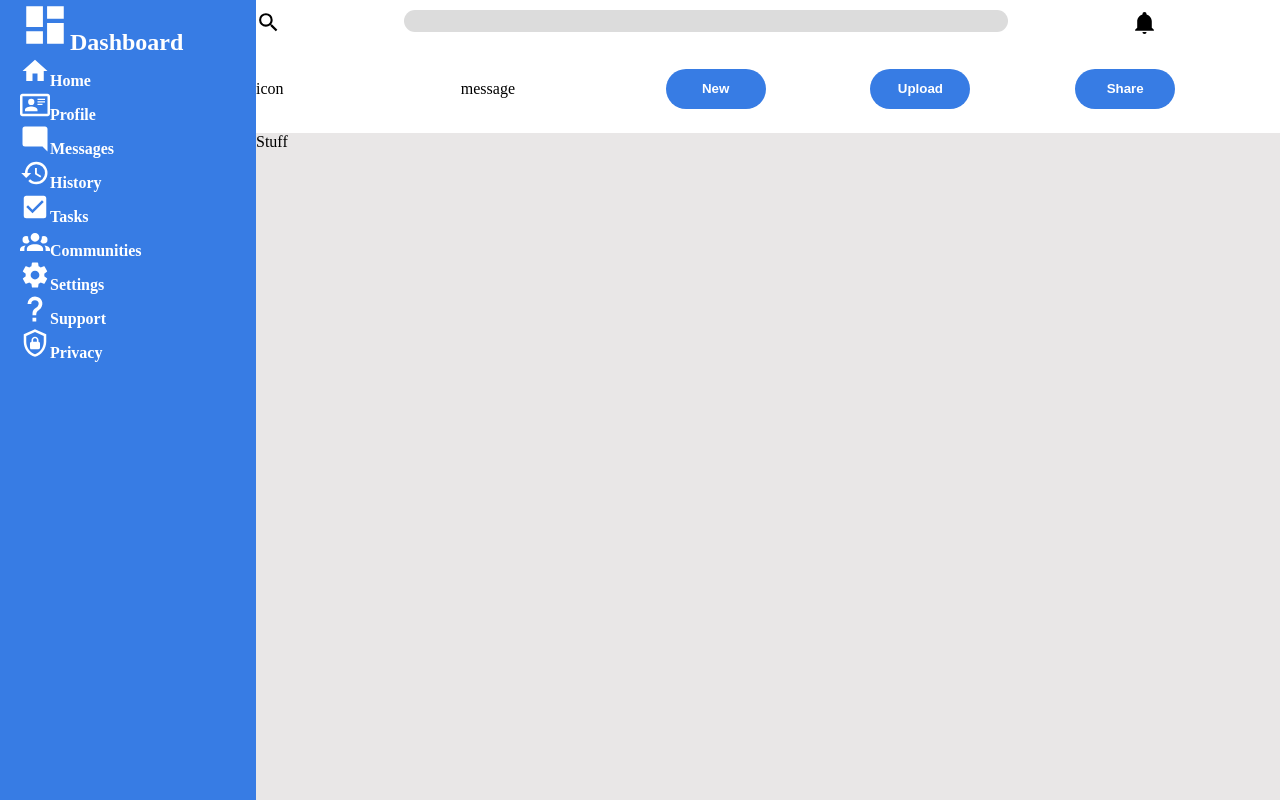
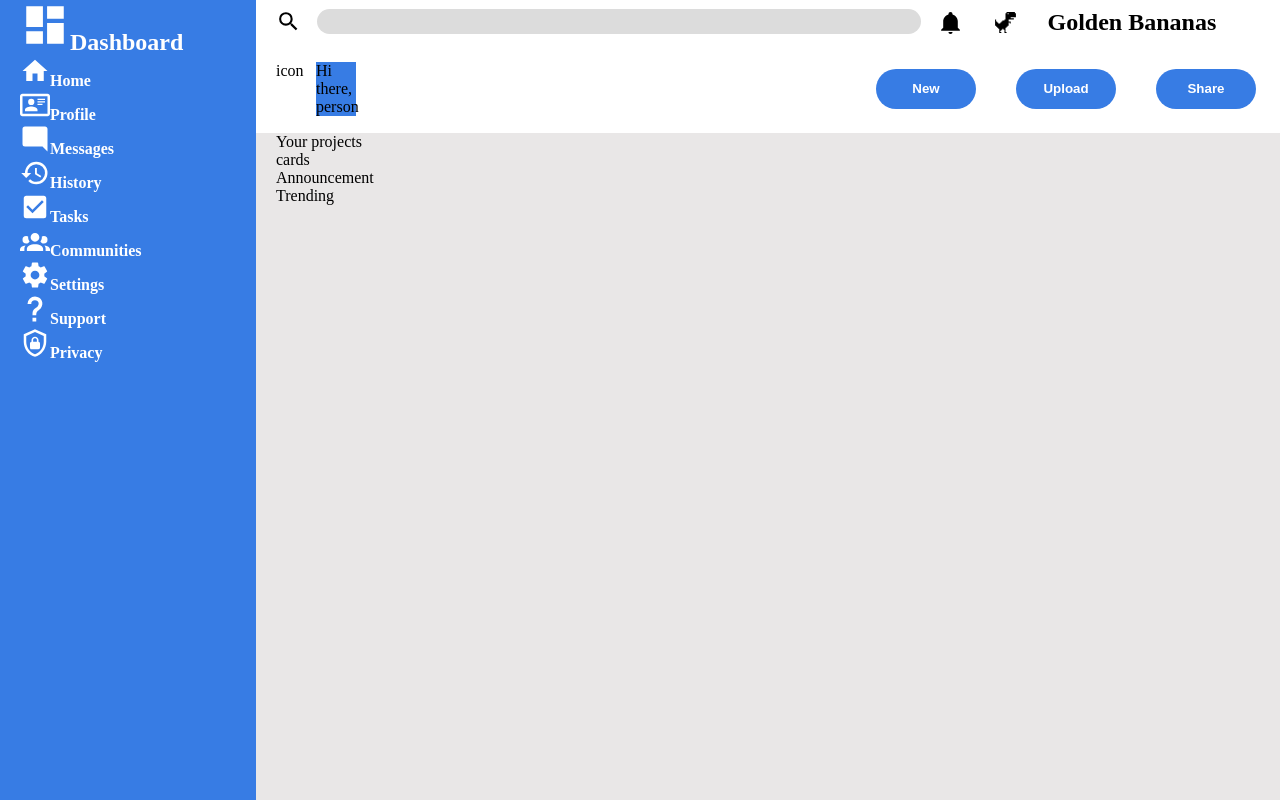
Before and after one commit to hxnzxz/Dashboard, a plain HTML site: page index.html in a window 1280 px wide. Drawn offline with Linux system fonts and the light colour scheme.

Commit message:
more icons dashboard layout finalized

```diff
--- a/index.html
+++ b/index.html
@@ -22,20 +22,42 @@
     <div class="dashboard">
         <div class="profile">
             <div class="upper">
+                <div class="upper-left">
                     <img src="icons/magnify.svg" alt="search-icon">
                     <input type="text" class="search-bar">
-                <img src="icons/bell.svg" alt="notifications-icon">
+                </div>
+                <div class="upper-right">
+                    <img src="icons/bell.svg" alt="notifications-icon">
+                    <img src="icons/google-downasaur.svg" alt="profile-icon">
+                    Golden Bananas
+                </div>
             </div>
             <div class="lower">
-                icon
-                <div>message</div>
-                <button class="blue-button">New</button>
-                <button class="blue-button">Upload</button>
-                <button class="blue-button">Share</button>
+                <div class="lower-left">
+                    icon
+                    <div>
+                        <div>
+                            Hi there,
+                        </div>
+                        <div>
+                            person
+                        </div>
+                    </div>
+                </div>
+                <div class="lower-right">
+                    <button class="blue-button">New</button>
+                    <button class="blue-button">Upload</button>
+                    <button class="blue-button">Share</button>
+                </div>
             </div>
         </div>
         <div class="interactables">
-            Stuff
+            Your projects
+            <div class="card-container">
+                cards
+            </div>
+            <div class="announcement-container">Announcement</div>
+            <div class="trending-container">Trending</div>
         </div>
     </div>
 </body>
--- a/styles.css
+++ b/styles.css
@@ -1,5 +1,9 @@
+:root {
+    --main-theme: #377ce4;
+  }
+
 .sidebar {
-    background-color: #377ce4;
+    background-color: var(--main-theme);
     color: white;
     height: 100%;
     padding-left: 20px;
@@ -44,7 +48,7 @@ body {
 
 .search-bar{
     width: 600px;
-    height: 1.5em;
+    height: 1.75em;
     border-radius: 1em;
     background-color: gainsboro;
     border: none;
@@ -54,31 +58,70 @@ body {
     background-color: rgba(231, 229, 229, 0.911);
 }
 .upper{
+    padding-left: 20px;
     display: grid;
     grid-template-rows: 1fr;
     grid-auto-flow: column;
     align-self: center;
 }
 
+.upper-left {
+    display: grid;
+    grid-template-rows: 1fr;
+    grid-auto-flow: column;
+    gap: 0;
+    max-width: 675px;
+}
+
+.lower-left * {
+    background-color: #377ce4;
+}
+
+.upper-right {
+    display: grid;
+    grid-template-columns: 40px 40px 200px;
+    align-items: center;
+    gap: 15px;
+    font-size: 1.5em;
+    font-weight: bold;
+}
+
 .upper img {
     height: 25px;
     width: 25px;
-
 }
 
 .lower {
     display: grid;
-    grid-template-columns: repeat(auto-fit, minmax(100px, 1fr));
+    padding-left: 20px;
+    grid-template-columns: 400px 200px;
     grid-template-rows: 1fr;
     align-items: center;
+    gap: 200px;
+}
+
+.lower-left {
+    display: grid;
+    grid-template-columns: 40px 40px;
+}
+
+.lower-right {
+    display: grid;
+    grid-template-columns: 100px 100px 100px;
+    gap: 40px;
 }
 
 .blue-button {
     width: 100px;
     height: 40px;
     border-radius: 1.5em;
-    background-color: #377ce4;
+    background-color: var(--main-theme);
     color: white;
     border: none;
     font-weight: bold;
+    cursor: pointer;
 }
+
+.interactables {
+    padding-left: 20px;
+}
```
Also changed, not shown: icons/google-downasaur.svg (added).
